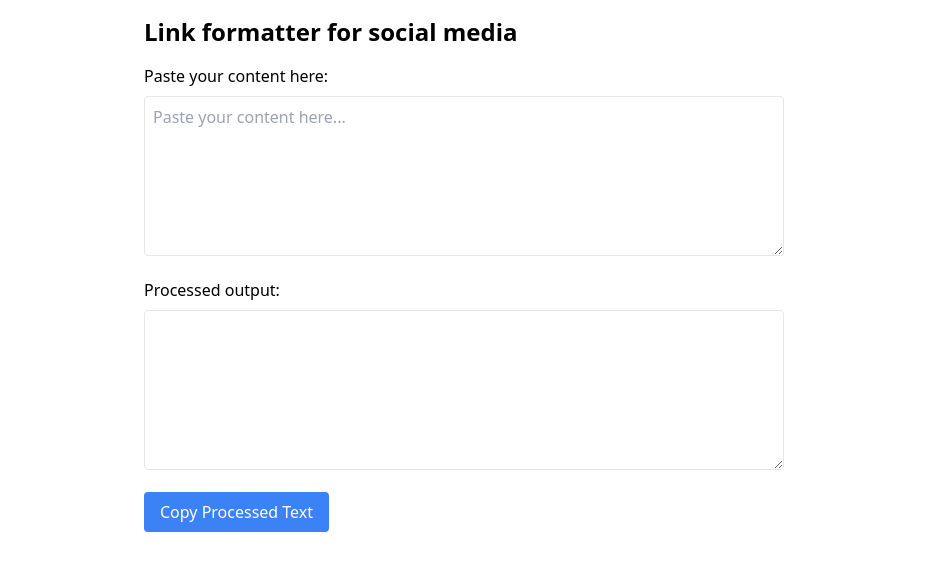
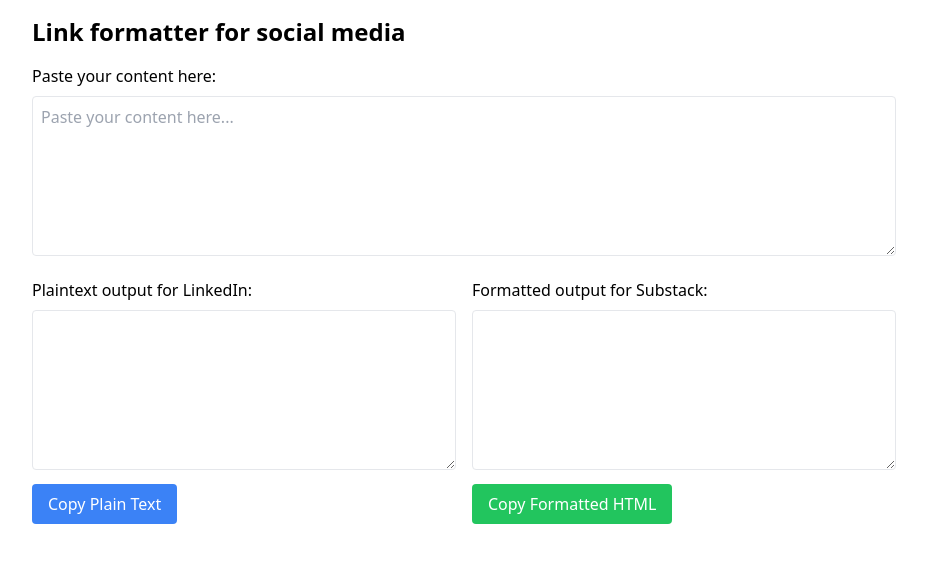
Before and after one commit to billmei/social-media-formatter, a React (Create React App) app: page / in a window 1280 px wide. Shown: the top 570 px of the page, without its empty margins (176-1103 px from the left). Built offline with nearby package versions, Linux system fonts and the light colour scheme.

Commit message:
Formatted html version

```diff
--- a/src/ClipboardProcessor.js
+++ b/src/ClipboardProcessor.js
@@ -1,22 +1,23 @@
 import React, { useState } from "react";
-import { parse } from "parse5";
+import { parse, serialize } from "parse5";
 
 const ClipboardProcessor = () => {
   const [input, setInput] = useState("");
-  const [output, setOutput] = useState("");
+  const [plainTextOutput, setPlainTextOutput] = useState("");
+  const [formattedOutput, setFormattedOutput] = useState("");
 
   const processClipboard = (text) => {
     let counter = 1;
     const referenceMap = new Map();
     const document = parse(text);
 
-    const processNode = (node) => {
+    const processNodePlainText = (node) => {
       if (node.nodeName === "#text") {
         return node.value;
       }
 
       if (node.nodeName === "a" || node.nodeName === "sup") {
-        const content = node.childNodes.map(processNode).join("");
+        const content = node.childNodes.map(processNodePlainText).join("");
         if (node.nodeName === "a") {
           referenceMap.set(counter, content);
           return `${content}[${counter++}]`;
@@ -31,21 +32,43 @@
       }
 
       if (node.nodeName === "p") {
-        return "\n\n" + node.childNodes.map(processNode).join("");
+        return "\n\n" + node.childNodes.map(processNodePlainText).join("");
       }
 
       if (node.nodeName === "br") {
         return "\n";
       }
 
-      return node.childNodes ? node.childNodes.map(processNode).join("") : "";
+      return node.childNodes
+        ? node.childNodes.map(processNodePlainText).join("")
+        : "";
     };
 
-    const plainText = processNode(document)
-      .replace(/\n{3,}/g, "\n\n") // Remove excessive newlines
-      .trim(); // Trim leading and trailing whitespace
+    const processNodeFormatted = (node) => {
+      if (node.nodeName === "sup") {
+        const content = node.childNodes.map(processNodeFormatted).join("");
+        const number = content.match(/\d+/);
+        if (number) {
+          return `[${number[0]}]`;
+        }
+        return "";
+      }
 
-    return plainText;
+      if (node.childNodes) {
+        node.childNodes = node.childNodes.map(processNodeFormatted);
+      }
+
+      return node;
+    };
+
+    const plainText = processNodePlainText(document)
+      .replace(/\n{3,}/g, "\n\n")
+      .trim();
+
+    const formattedDocument = processNodeFormatted(document);
+    const formattedHtml = serialize(formattedDocument);
+
+    return { plainText, formattedHtml };
   };
 
   const handlePaste = (e) => {
@@ -57,15 +80,21 @@
 
   const handleInput = (pastedText) => {
     setInput(pastedText);
-    setOutput(processClipboard(pastedText));
+    const { plainText, formattedHtml } = processClipboard(pastedText);
+    setPlainTextOutput(plainText);
+    setFormattedOutput(formattedHtml);
   };
 
-  const handleCopy = () => {
-    navigator.clipboard.writeText(output);
+  const handleCopyPlainText = () => {
+    navigator.clipboard.writeText(plainTextOutput);
+  };
+
+  const handleCopyFormatted = () => {
+    navigator.clipboard.writeText(formattedOutput);
   };
 
   return (
-    <div className="max-w-2xl mx-auto p-4">
+    <div className="max-w-4xl mx-auto p-4">
       <h1 className="text-2xl font-bold mb-4">
         Link formatter for social media
       </h1>
@@ -79,20 +108,36 @@
           placeholder="Paste your content here..."
         />
       </div>
-      <div className="mb-4">
-        <label className="block mb-2">Processed output:</label>
+      <div className="grid grid-cols-2 gap-4">
+        <div>
+          <label className="block mb-2">Plaintext output for LinkedIn:</label>
           <textarea
             className="w-full h-40 p-2 border rounded"
-          value={output}
+            value={plainTextOutput}
             readOnly
           />
+          <button
+            className="mt-2 bg-blue-500 text-white px-4 py-2 rounded hover:bg-blue-600"
+            onClick={handleCopyPlainText}
+          >
+            Copy Plain Text
+          </button>
         </div>
+        <div>
+          <label className="block mb-2">Formatted output for Substack:</label>
+          <textarea
+            className="w-full h-40 p-2 border rounded"
+            value={formattedOutput}
+            readOnly
+          />
           <button
-        className="bg-blue-500 text-white px-4 py-2 rounded hover:bg-blue-600"
-        onClick={handleCopy}
+            className="mt-2 bg-green-500 text-white px-4 py-2 rounded hover:bg-green-600"
+            onClick={handleCopyFormatted}
           >
-        Copy Processed Text
+            Copy Formatted HTML
           </button>
+        </div>
+      </div>
     </div>
   );
 };
```
Lines whose indentation alone changed are shown as unchanged.
